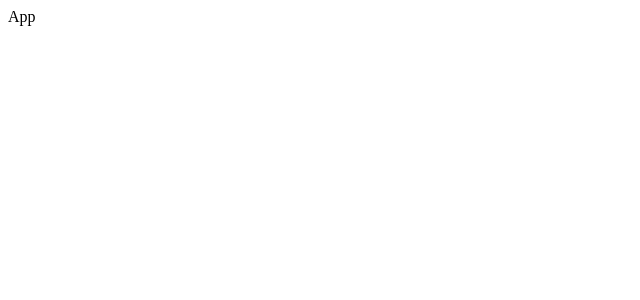
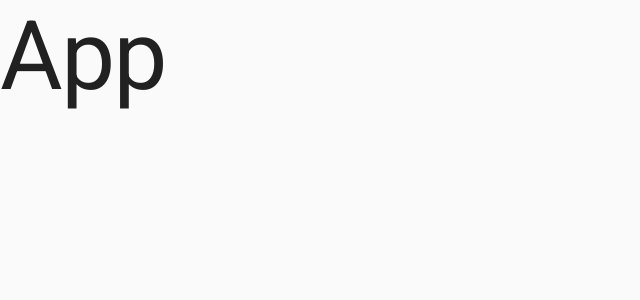
Before and after one commit to jonathanhhoward/look-back, a React (Create React App) app: page / in a window 1280 px wide. Shown: the top 300 px of the page, without its empty margins (0-640 px from the left). Built offline with nearby package versions, Linux system fonts and the light colour scheme.

Commit message:
Install material-ui

```diff
--- a/package.json
+++ b/package.json
@@ -3,6 +3,8 @@
   "version": "0.1.0",
   "private": true,
   "dependencies": {
+    "@fontsource/roboto": "^4.2.3",
+    "@material-ui/core": "^4.11.4",
     "@testing-library/jest-dom": "^5.12.0",
     "@testing-library/react": "^11.2.6",
     "@testing-library/user-event": "^13.1.5",
--- a/src/App.tsx
+++ b/src/App.tsx
@@ -1,3 +1,11 @@
+import { CssBaseline, Typography } from "@material-ui/core";
+import "@fontsource/roboto";
+
 export function App() {
-  return <div>App</div>;
+  return (
+    <>
+      <CssBaseline />
+      <Typography variant="h1">App</Typography>
+    </>
+  );
 }
```
Also changed, not shown: 1 other file (tests, documents, lock files or other folders).
